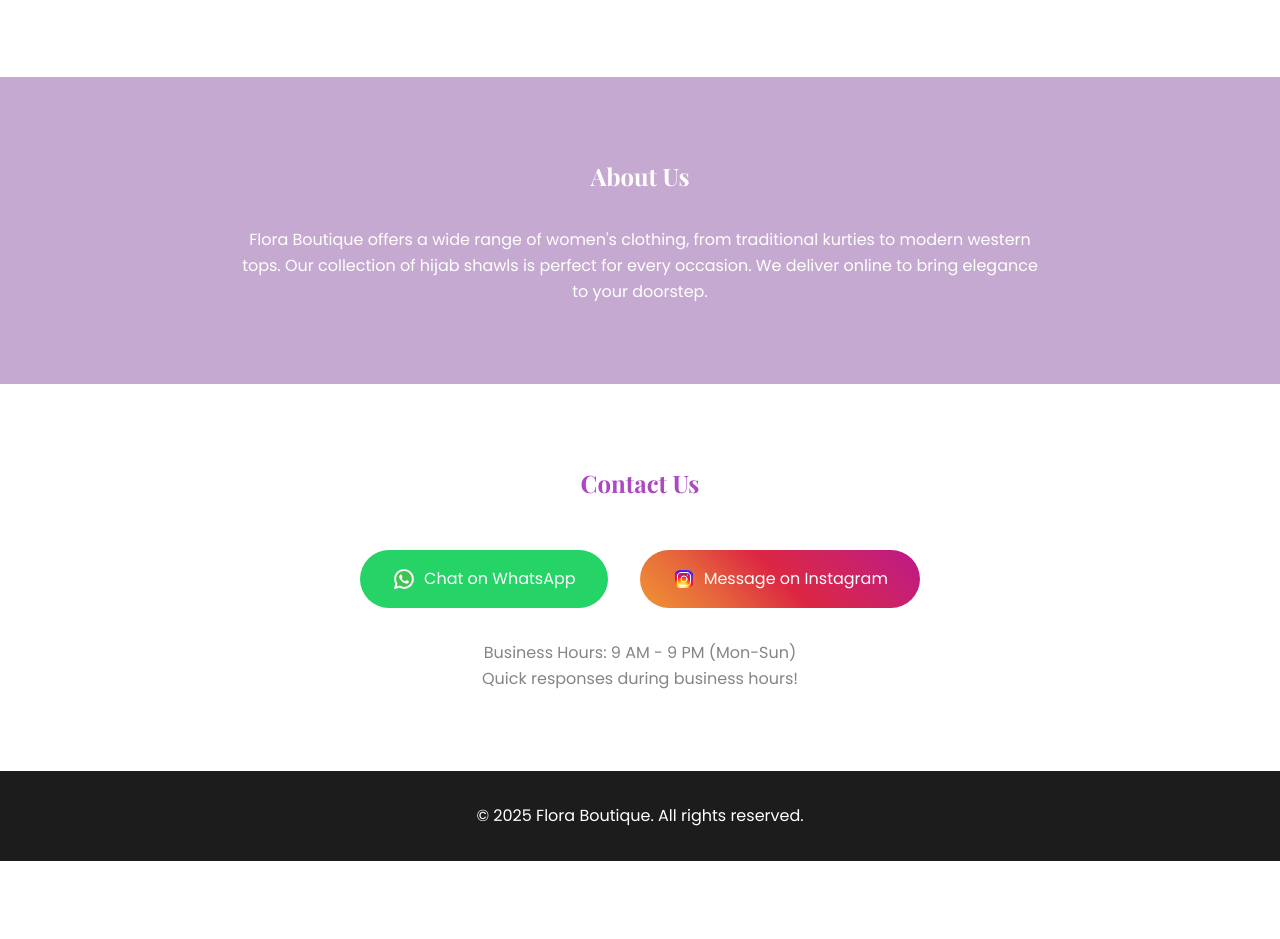
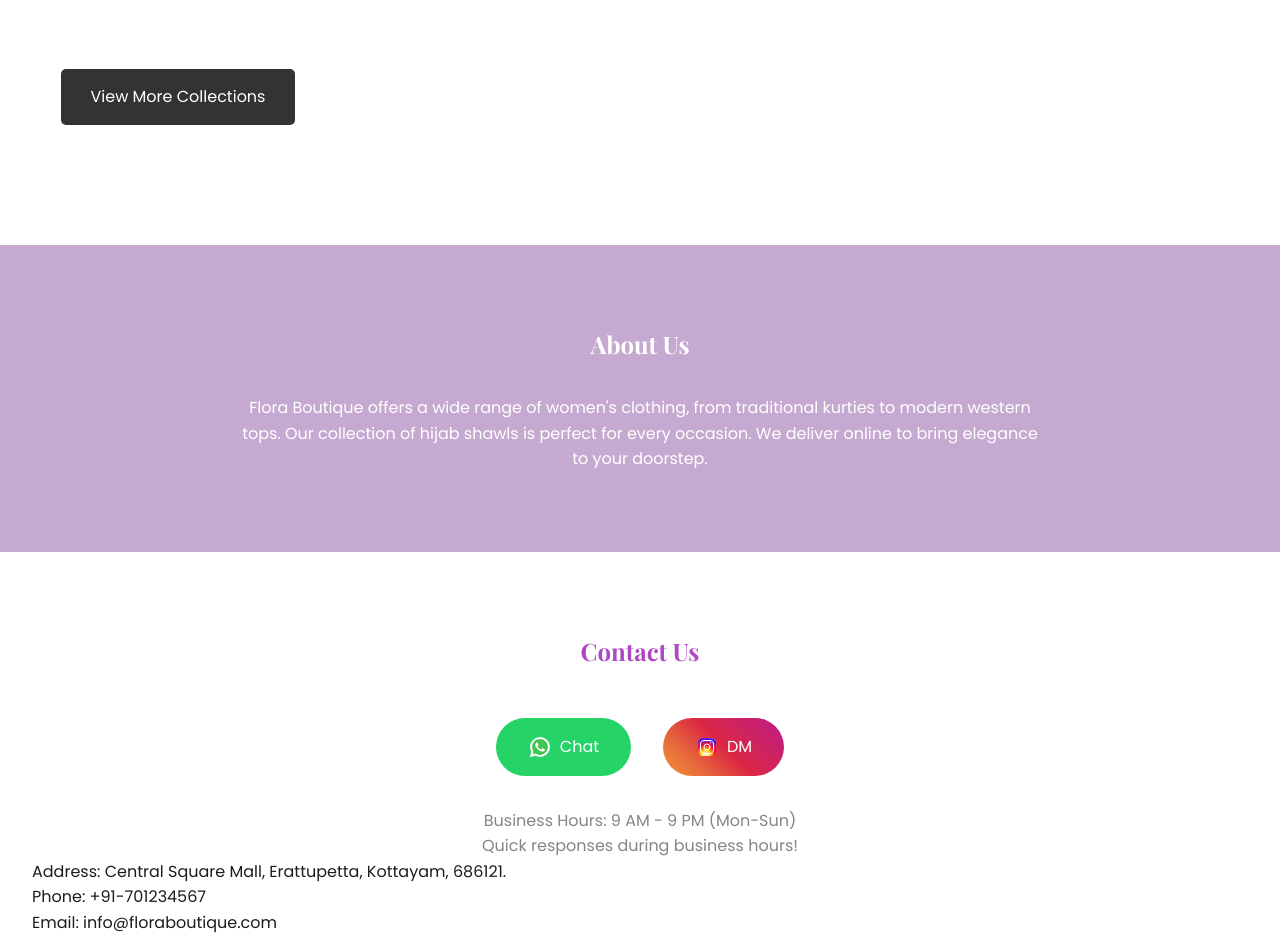
Before and after one commit to muzammil-13/flora_boutique, a plain HTML site: page index.html in a window 1280 px wide. Shown: the part 1323-2262 px from the top of the page. Before the commit the page ends 2184 px from the top, so only its background shows below. Drawn offline with nearby package versions, Linux system fonts and the light colour scheme.

Commit message:
enhance hero section with full-width layout and added view more button; update contact details

```diff
--- a/css/style.css
+++ b/css/style.css
@@ -75,6 +75,7 @@ nav {
 /* Hero Section */
 .hero {
     height: 100vh;
+    width: 100%;
     position: relative;
     display: flex;
     align-items: center;
@@ -94,11 +95,14 @@ nav {
 }
 
 .hero-content {
+    height: 100vh;
+    width: 100%;
+    display: flex;
+    flex-direction: column;
+    justify-content: center;
+    align-items: center;
     position: relative;
-    max-width: 800px;
-    margin: 0 auto;
-    padding: 0 2rem;
-    z-index: 1;
+    z-index: 2;
 }
 
 .hero h1 {
@@ -157,6 +161,27 @@ nav {
     border-radius: 10px;
     margin-bottom: 1rem;
 }
+
+.view-more {
+    text-align: center;
+    margin: 40px 0;
+}
+
+.view-more-btn {
+    display: inline-block;
+    padding: 15px 30px;
+    background-color: #333;
+    color: white;
+    text-decoration: none;
+    border-radius: 5px;
+    font-family: 'Poppins', sans-serif;
+    transition: background-color 0.3s ease;
+}
+
+.view-more-btn:hover {
+    background-color: #555;
+}
+
 
 /* About Section */
 .about {
--- a/index.html
+++ b/index.html
@@ -24,7 +24,7 @@
         </nav>
     </header>
 
-    <section id="home" class="hero">
+    <section id="home" class="hero"">
         <div class="hero-content">
             <video autoplay loop muted playsinline class="background-video">
                 <source src="./assets/videos/hero-video.mp4" type="video/mp4">
@@ -55,6 +55,12 @@
                 <img src="./assets/images/hijab-shawls.webp" alt="Hijab Shawls">
                 <h3>Hijab Shawls</h3>
             </div>
+            <!-- centre the view more div -->
+            <div class="view-more">
+                <a href="https://www.instagram.com/flora_boutique_23/" target="_blank" class="view-more-btn">
+                    View More Collections
+                </a>
+            </div>
 
         </div>
     </section>
@@ -69,17 +75,24 @@
         <div class="contact-options">
             <a href="https://wa.me/+91XXXXXXXXXX" class="contact-btn whatsapp" target="_blank">
                 <img src="./assets/icons/whatsapp.svg" alt="WhatsApp">
-                Chat on WhatsApp
+                Chat
             </a>
             <a href="https://www.instagram.com/direct/t/17850861263912501" class="contact-btn instagram" target="_blank">
                 <img src="./assets/icons/instagram.svg" alt="Instagram">
-                Message on Instagram
+                DM
             </a>
         </div>
+
         <div class="contact-info">
             <p>Business Hours: 9 AM - 9 PM (Mon-Sun)</p>
             <p>Quick responses during business hours!</p>
         </div>
+        <div class="contact-details">
+            <p>Address: Central Square Mall, Erattupetta, Kottayam, 686121.</p>
+            <p>Phone: +91-701234567</p>
+            <p>Email: info@floraboutique.com</p>
+        </div>
+
     </section>
 
 
```
